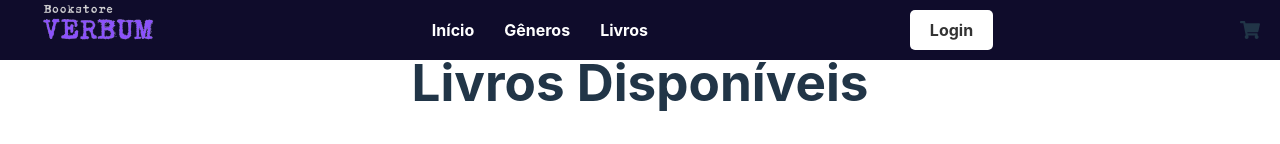
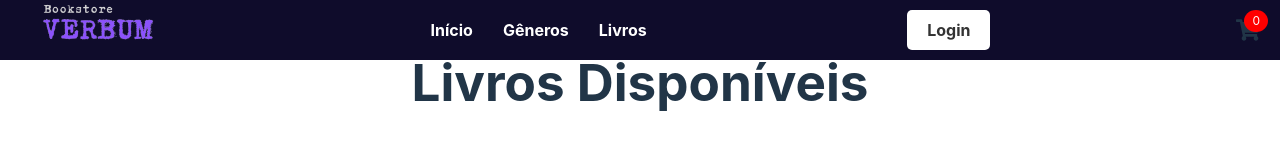
Before and after one commit to herber30/Verbum-ecommerce, a React (Vite) app: page /livros in a window 1280 px wide. Shown: the top 144 px of the page. Built offline with nearby package versions, Linux system fonts and the light colour scheme.

Commit message:
CartContext

```diff
--- a/src/App.jsx
+++ b/src/App.jsx
@@ -1,4 +1,5 @@
-import React, { useState } from 'react';
+// src/App.js
+import React from 'react';
 import { BrowserRouter as Router, Routes, Route } from 'react-router-dom';
 import Navbar from './components/NavBar/Navbar';
 import Home from './pages/Home/Home';
@@ -6,32 +7,22 @@ import Generos from './pages/Generos';
 import Livros from './pages/Livros/Livros';
 import ItemListContainer from './components/ItemListContainer/ItemListContainer';
 import ItemDetailContainer from './components/ItemDetailContainer/ItemDetailContainer';
+import { CartProvider } from './components/Context/CartContext';
 
 const App = () => {
-  const [cartItems, setCartItems] = useState({});
-
-  const handleAddToCart = (productId, quantity) => {
-    setCartItems(prevCartItems => ({
-      ...prevCartItems,
-      [productId]: (prevCartItems[productId] || 0) + quantity
-    }));
-  };
-
-  const calculateTotalItems = () => {
-    return Object.values(cartItems).reduce((total, quantity) => total + quantity, 0);
-  };
-
     return (
+        <CartProvider>
             <Router>
-      <Navbar itemCount={calculateTotalItems()} />
+                <Navbar />
                 <Routes>
                     <Route path="/" element={<Home />} />
                     <Route path="/generos" element={<Generos />} />
-        <Route path="/livros" element={<Livros handleAddToCart={handleAddToCart} />} />
-        <Route path="/category/:id" element={<ItemListContainer onAdd={handleAddToCart} />} />
-        <Route path="/item/:id" element={<ItemDetailContainer onAdd={handleAddToCart} />} />
+                    <Route path="/livros" element={<Livros />} />
+                    <Route path="/category/:id" element={<ItemListContainer />} />
+                    <Route path="/item/:id" element={<ItemDetailContainer />} />
                 </Routes>
             </Router>
+        </CartProvider>
     );
 };
 
--- /dev/null
+++ b/src/components/CartDropdown/CartDropdown.jsx
@@ -0,0 +1,36 @@
+// src/components/CartDropdown/CartDropdown.jsx
+import React, { useContext } from 'react';
+import CartContext from '../../components/Context/CartContext';
+import './CartDropdown.scss';
+
+const CartDropdown = () => {
+    const { cartItems, removeItem, clear } = useContext(CartContext);
+
+    return (
+        <div className="cart-dropdown">
+            {cartItems.length === 0 ? (
+                <div className="empty-message">Seu carrinho está vazio</div>
+            ) : (
+                <>
+                    <div className="cart-items">
+                        {cartItems.map(item => (
+                            <div key={item.id} className="cart-item">
+                                <img src={item.image} alt={item.name} />
+                                <div className="item-details">
+                                    <span className="name">{item.name}</span>
+                                    <span className="price">
+                                        {item.quantity} x ${item.price}
+                                    </span>
+                                </div>
+                                <button className="remove-button" onClick={() => removeItem(item.id)}>Remover</button>
+                            </div>
+                        ))}
+                    </div>
+                    <button className="clear-button" onClick={clear}>Limpar Carrinho</button>
+                </>
+            )}
+        </div>
+    );
+};
+
+export default CartDropdown;
--- /dev/null
+++ b/src/components/CartDropdown/CartDropdown.scss
@@ -0,0 +1,76 @@
+// src/components/CartDropdown/CartDropdown.scss
+.cart-dropdown {
+    position: absolute;
+    width: 300px;
+    max-height: 400px;
+    display: flex;
+    flex-direction: column;
+    border: 1px solid black;
+    background-color: white;
+    top: 60px;
+    right: 10px;
+    z-index: 5;
+    overflow: hidden;
+    box-shadow: 0 4px 8px rgba(0, 0, 0, 0.1);
+}
+
+.cart-items {
+    display: flex;
+    flex-direction: column;
+    overflow-y: auto;
+    padding: 10px;
+}
+
+.cart-item {
+    display: flex;
+    align-items: center;
+    padding: 10px 0;
+    border-bottom: 1px solid #f0f0f0;
+}
+
+.cart-item img {
+    width: 50px;
+    height: 50px;
+    object-fit: cover;
+    margin-right: 10px;
+}
+
+.item-details {
+    flex: 1;
+    display: flex;
+    flex-direction: column;
+}
+
+.name {
+    font-size: 14px;
+    margin-bottom: 5px;
+}
+
+.price {
+    font-size: 12px;
+    color: #888;
+}
+
+.remove-button {
+    background-color: transparent;
+    border: none;
+    color: red;
+    cursor: pointer;
+    font-size: 14px;
+}
+
+.empty-message {
+    font-size: 18px;
+    margin: 50px auto;
+    text-align: center;
+}
+
+.clear-button {
+    background-color: red;
+    color: white;
+    border: none;
+    padding: 10px;
+    cursor: pointer;
+    margin: 10px;
+    text-align: center;
+}
--- a/src/components/CartWidget/CartWidget.jsx
+++ b/src/components/CartWidget/CartWidget.jsx
@@ -1,14 +1,24 @@
-import React from 'react'
-import { FaShoppingCart } from 'react-icons/fa'
-import './CartWidget.scss'
+import React, { useState, useContext } from 'react';
+import { FaShoppingCart } from 'react-icons/fa';
+import CartContext from '../../components/Context/CartContext';
+import CartDropdown from '../CartDropdown/CartDropdown';
+import './CartWidget.scss';
 
-const CartWidget = ({ itemCount }) => {
-  return (
-    <div className="cart-widget">
-      <FaShoppingCart className="cart-icon" />
-      {itemCount > 0 && <span className="cart-count">{itemCount}</span>}
-    </div>
-  );
+const CartWidget = () => {
+    const { cartItems } = useContext(CartContext);
+    const [showDropdown, setShowDropdown] = useState(false);
+
+    const toggleDropdown = () => {
+        setShowDropdown(!showDropdown);
+    };
+
+    return (
+        <div className="cart-widget" onMouseEnter={toggleDropdown} onMouseLeave={toggleDropdown}>
+            <FaShoppingCart />
+            <span className="item-count">{cartItems.length}</span>
+            {showDropdown && <CartDropdown />}
+        </div>
+    );
 };
 
-export default CartWidget
+export default CartWidget;
--- a/src/components/CartWidget/CartWidget.scss
+++ b/src/components/CartWidget/CartWidget.scss
@@ -1,14 +1,19 @@
+// src/components/CartWidget/CartWidget.scss
 .cart-widget {
-    display: flex;
-    align-items: center;
-    gap: 5px; /* Espaçamento entre o ícone e o número */
-  }
+  position: relative;
+  display: flex;
+  align-items: center;
+  cursor: pointer;
+  font-size: 24px;
+}
 
-  .cart-icon {
-    font-size: 20px;
-  }
-
-  .cart-count {
-    font-size: 14px;
-    font-weight: bold;
-  }
+.item-count {
+  background-color: red;
+  color: white;
+  border-radius: 50%;
+  padding: 2px 8px;
+  font-size: 12px;
+  position: absolute;
+  top: -8px;
+  right: -8px;
+}
--- /dev/null
+++ b/src/components/Context/CartContext.jsx
@@ -0,0 +1,45 @@
+import React, { createContext, useState, useEffect } from 'react';
+
+// Cria o contexto
+const CartContext = createContext();
+
+// Provedor do contexto
+export const CartProvider = ({ children }) => {
+    const [cartItems, setCartItems] = useState([]);
+
+    // Função para adicionar item ao carrinho
+    const addItem = (item, quantity) => {
+        setCartItems(prevItems => {
+            const existingItem = prevItems.find(i => i.id === item.id);
+            if (existingItem) {
+                return prevItems.map(i =>
+                    i.id === item.id ? { ...i, quantity: i.quantity + quantity } : i
+                );
+            }
+            return [...prevItems, { ...item, quantity }];
+        });
+    };
+
+    // Função para remover item do carrinho
+    const removeItem = (itemId) => {
+        setCartItems(prevItems => prevItems.filter(item => item.id !== itemId));
+    };
+
+    // Função para limpar o carrinho
+    const clear = () => {
+        setCartItems([]);
+    };
+
+    // Função para verificar se um item está no carrinho
+    const isInCart = (id) => {
+        return cartItems.some(item => item.id === id);
+    };
+
+    return (
+        <CartContext.Provider value={{ cartItems, addItem, removeItem, clear, isInCart }}>
+            {children}
+        </CartContext.Provider>
+    );
+};
+
+export default CartContext;
--- a/src/components/ItemDetailContainer/ItemDetailContainer.jsx
+++ b/src/components/ItemDetailContainer/ItemDetailContainer.jsx
@@ -1,11 +1,14 @@
-import React, { useState, useEffect } from 'react';
+// src/components/ItemDetailContainer/ItemDetailContainer.jsx
+import React, { useState, useEffect, useContext } from 'react';
 import { useParams } from 'react-router-dom';
 import ItemCount from '../ItemCount/ItemCount';
+import CartContext from '../../components/Context/CartContext';
 
-const ItemDetailContainer = ({ onAdd }) => {
+const ItemDetailContainer = () => {
     const { id } = useParams();
     const [product, setProduct] = useState(null);
     const [error, setError] = useState(null);
+    const { addItem } = useContext(CartContext);
 
     useEffect(() => {
         const fetchProduct = async () => {
@@ -32,13 +35,17 @@ const ItemDetailContainer = ({ onAdd }) => {
         return <div>Carregando...</div>;
     }
 
+    const handleAddToCart = (quantity) => {
+        addItem(product, quantity);
+    };
+
     return (
         <div className="item-detail">
             <h1>{product.name}</h1>
             <img src={product.image} alt={product.name} />
             <p>{product.description}</p>
             <p>Estoque: {product.stock}</p>
-      <ItemCount stock={product.stock} onAdd={(quantity) => onAdd(product.id, quantity)} initial={1} />
+            <ItemCount stock={product.stock} onAdd={handleAddToCart} initial={1} />
         </div>
     );
 };
--- a/src/pages/Livros/Livros.jsx
+++ b/src/pages/Livros/Livros.jsx
@@ -1,6 +1,7 @@
-import React from 'react';
+import React, { useContext } from 'react';
 import './Livros.scss';
 import ItemCount from '../../components/ItemCount/ItemCount';
+import CartContext from '../../components/Context/CartContext';
 
 const products = [
   {
@@ -48,12 +49,21 @@ const products = [
   // ... mais produtos
 ];
 
-const Livros = ({ handleAddToCart }) => {
+const Livros = () => {
+  const { addItem } = useContext(CartContext);
+
+  const handleAddToCart = (productId, quantity) => {
+      const product = products.find(p => p.id === productId);
+      if (product) {
+          addItem(product, quantity);
+      }
+  };
+
   return (
       <div className="livros">
           <h1>Livros Disponíveis</h1>
           <div className="products">
-          {products.map((product) => (
+              {products.map(product => (
                   <div key={product.id} className="product">
                       <img src={product.image} alt={product.name} />
                       <h2>{product.name}</h2>
```
Lines whose indentation alone changed are shown as unchanged.
